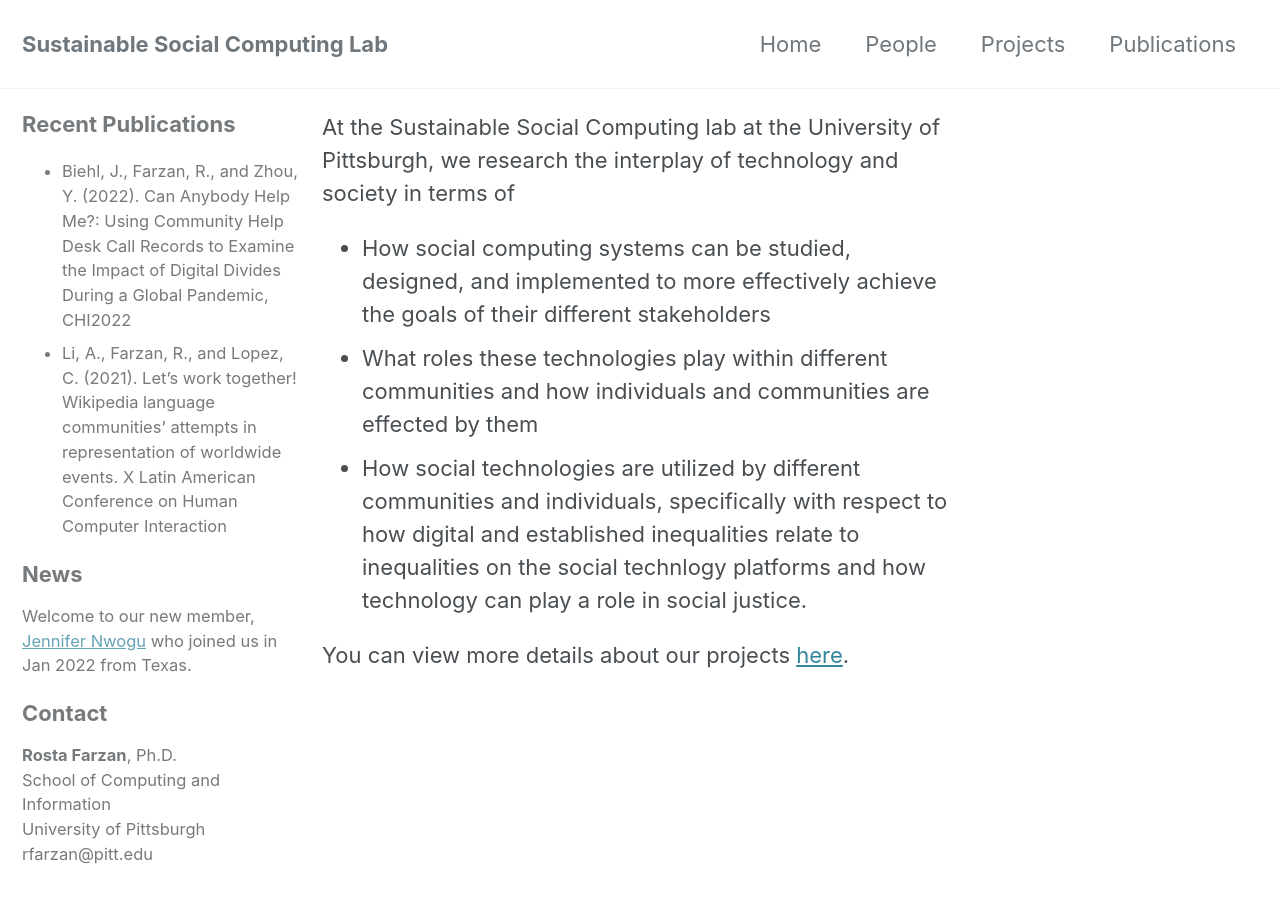
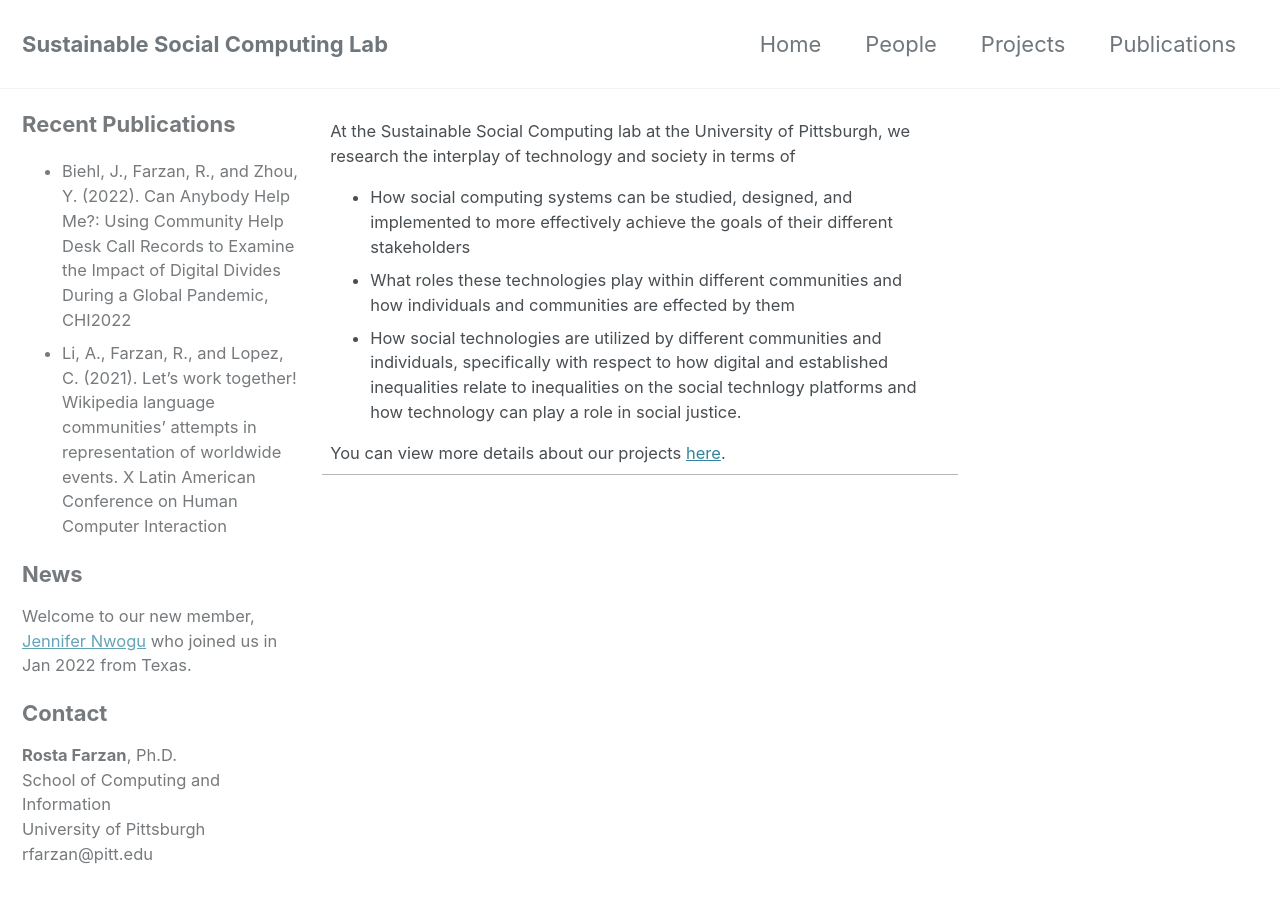
Before and after one commit to SSC-Pitt/SSC-Pitt.github.io, a Jekyll site: the page built from index.html, in a window 1280 px wide and 900 px high. Built offline with Jekyll 4.4.1, drawn with Linux system fonts in a browser that asks for light colours; cached includes are drawn as plain includes; nearby versions of some CDN libraries; the list of posts is cut into pages by our own code.

Commit message:
Update index.html

```diff
--- a/index.html
+++ b/index.html
@@ -18,7 +18,8 @@
            rfarzan@pitt.edu<br/>
            "
 ---
-At the Sustainable Social Computing lab at the University of Pittsburgh, we research the interplay of technology and society in terms of
+<table><tr>
+<td>At the Sustainable Social Computing lab at the University of Pittsburgh, we research the interplay of technology and society in terms of
 <ul>
   <li>How social computing systems can be studied, designed, and implemented to more effectively achieve the goals of their different stakeholders</li>
   <li>What roles these technologies play within different communities and how individuals and communities are effected by them</li>
@@ -26,3 +27,6 @@
     on the social technlogy platforms and how technology can play a role in social justice.</li>
 </ul>
  You can view more details about our projects <a href='projects.html'>here</a>.
+  </td>
+  <td> <img /></td>
+  </tr></table>
```
